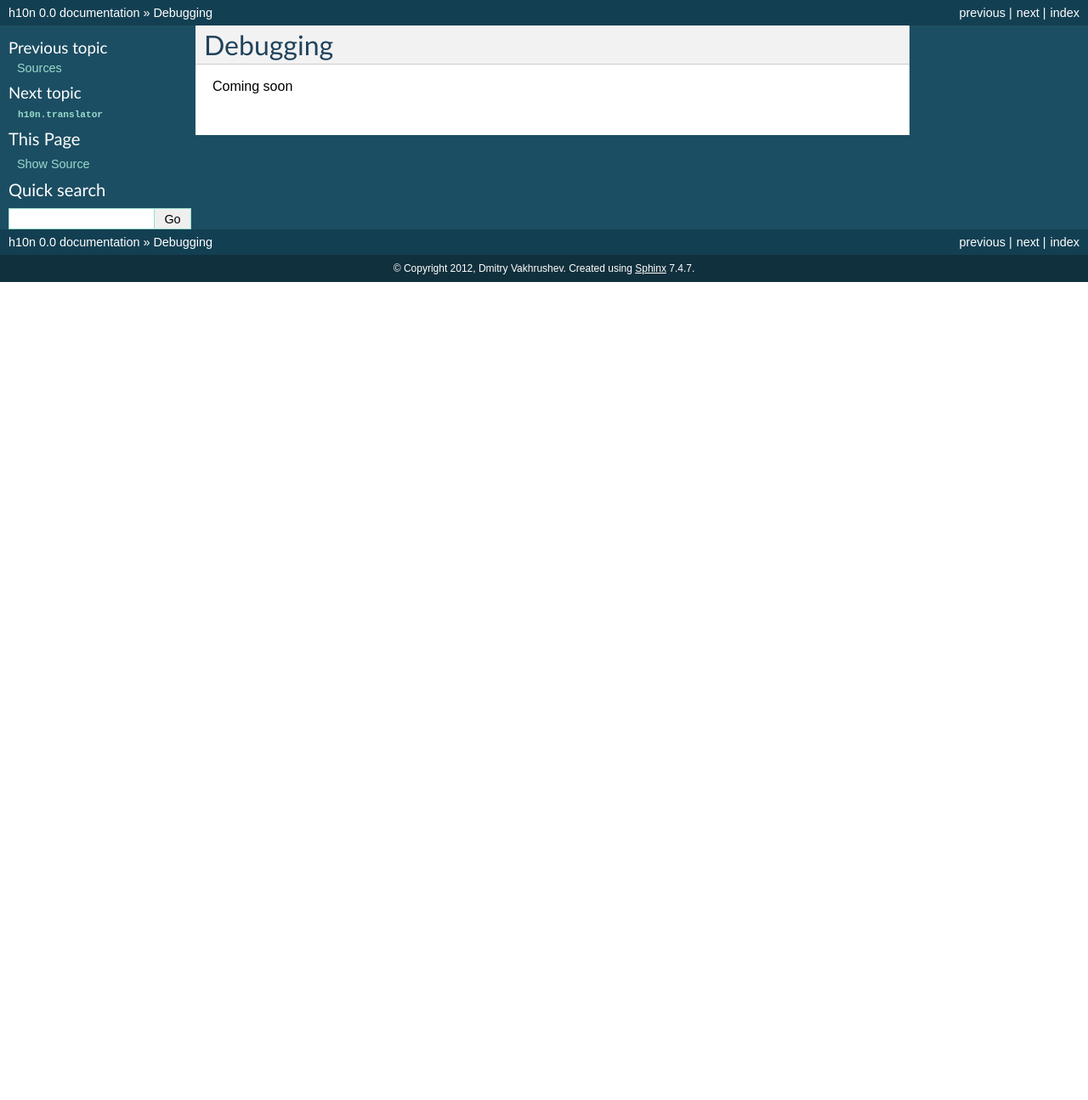
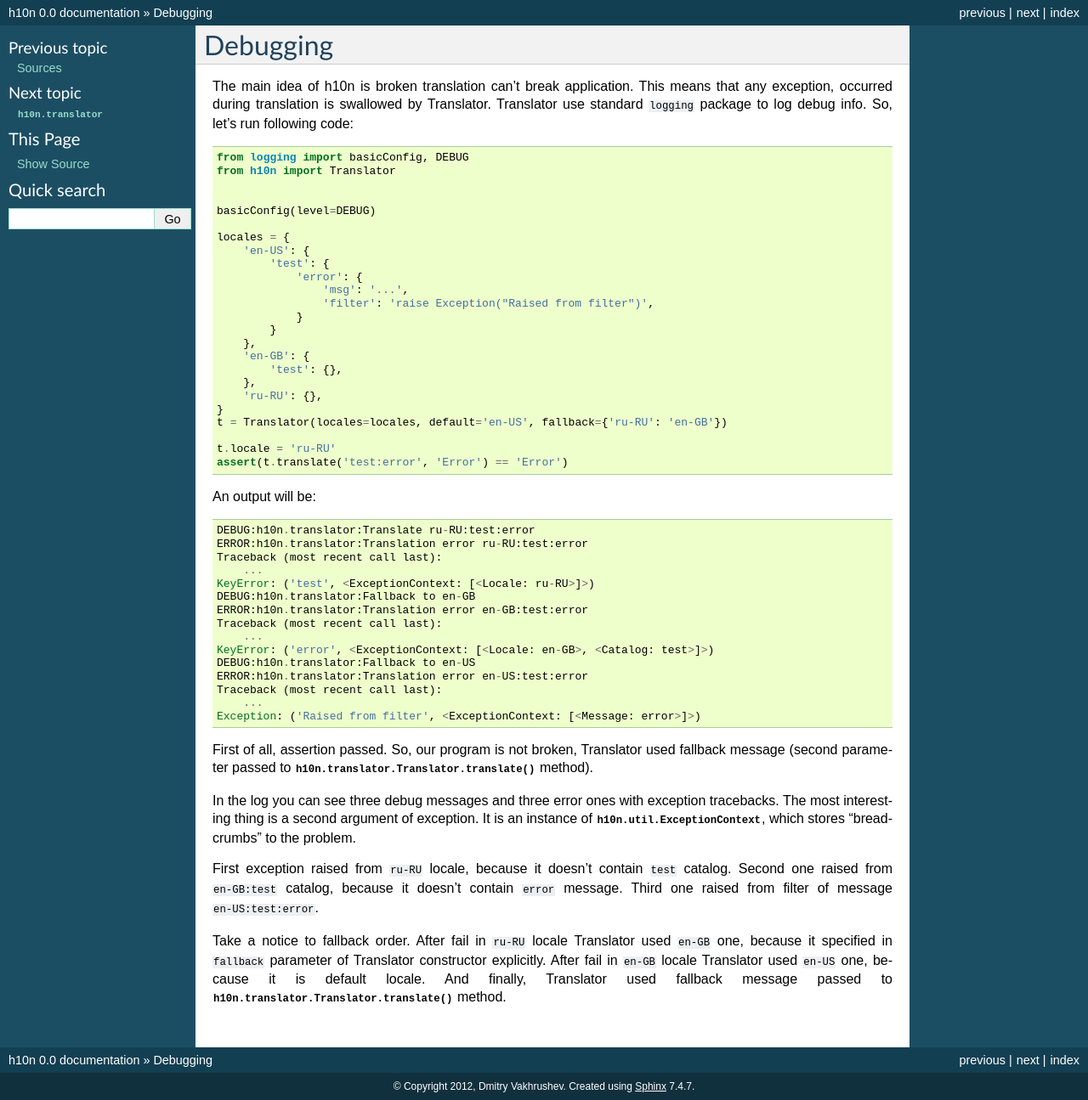
Before and after one commit to kr41/h10n, a Sphinx documentation site: the page built from docs/narrative/6_debugging.rst, in a window 1280 px wide. Shown: the whole page at 85% size. Built offline with Sphinx 7.4.7, drawn with Linux system fonts in a browser that asks for light colours; before the commit the page ends 900 px from its top, so only the background shows below that.

Commit message:
Added 'Debugging' part of documentation

```diff
--- /dev/null
+++ b/docs/_static/examples/6_debugging/app.py
@@ -0,0 +1,24 @@
+from logging import basicConfig, DEBUG
+from h10n import Translator
+
+
+basicConfig(level=DEBUG)
+
+locales = {
+    'en-US': {
+        'test': {
+            'error': {
+                'msg': '...',
+                'filter': 'raise Exception("Raised from filter")',
+            }
+        }
+    },
+    'en-GB': {
+        'test': {},
+    },
+    'ru-RU': {},
+}
+t = Translator(locales=locales, default='en-US', fallback={'ru-RU': 'en-GB'})
+
+t.locale = 'ru-RU'
+assert(t.translate('test:error', 'Error') == 'Error')
--- a/docs/narrative/6_debugging.rst
+++ b/docs/narrative/6_debugging.rst
@@ -3,4 +3,48 @@
 Debugging
 =========
 
-Coming soon
+The main idea of h10n is broken translation can't break application.  This means
+that any exception, occurred during translation is swallowed by Translator.
+Translator use standard ``logging`` package to log debug info.  So, let's run
+following code:
+
+..  literalinclude:: ../_static/examples/6_debugging/app.py
+    :language: python
+
+An output will be::
+
+    DEBUG:h10n.translator:Translate ru-RU:test:error
+    ERROR:h10n.translator:Translation error ru-RU:test:error
+    Traceback (most recent call last):
+        ...
+    KeyError: ('test', <ExceptionContext: [<Locale: ru-RU>]>)
+    DEBUG:h10n.translator:Fallback to en-GB
+    ERROR:h10n.translator:Translation error en-GB:test:error
+    Traceback (most recent call last):
+        ...
+    KeyError: ('error', <ExceptionContext: [<Locale: en-GB>, <Catalog: test>]>)
+    DEBUG:h10n.translator:Fallback to en-US
+    ERROR:h10n.translator:Translation error en-US:test:error
+    Traceback (most recent call last):
+        ...
+    Exception: ('Raised from filter', <ExceptionContext: [<Message: error>]>)
+
+First of all, assertion passed.  So, our program is not broken, Translator used
+fallback message (second parameter passed
+to :meth:`h10n.translator.Translator.translate` method).
+
+In the log you can see three debug messages and three error ones with exception
+tracebacks.  The most interesting thing is a second argument of exception.
+It is an instance of :class:`h10n.util.ExceptionContext`, which stores
+"breadcrumbs" to the problem.
+
+First exception raised from ``ru-RU`` locale, because it doesn't contain
+``test`` catalog.  Second one raised from ``en-GB:test`` catalog, because it
+doesn't contain ``error`` message.  Third one raised from filter of message
+``en-US:test:error``.
+
+Take a notice to fallback order.  After fail in ``ru-RU`` locale Translator used
+``en-GB`` one, because it specified in ``fallback`` parameter of Translator
+constructor explicitly.  After fail in ``en-GB`` locale Translator used
+``en-US`` one, because it is default locale.  And finally, Translator used
+fallback message passed to :meth:`h10n.translator.Translator.translate` method.
```
